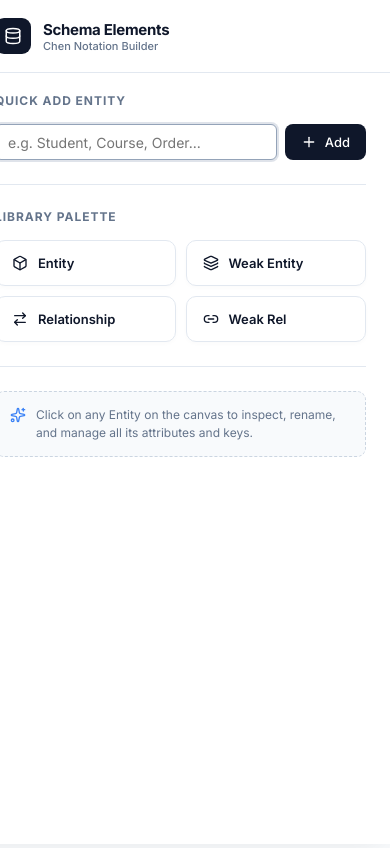
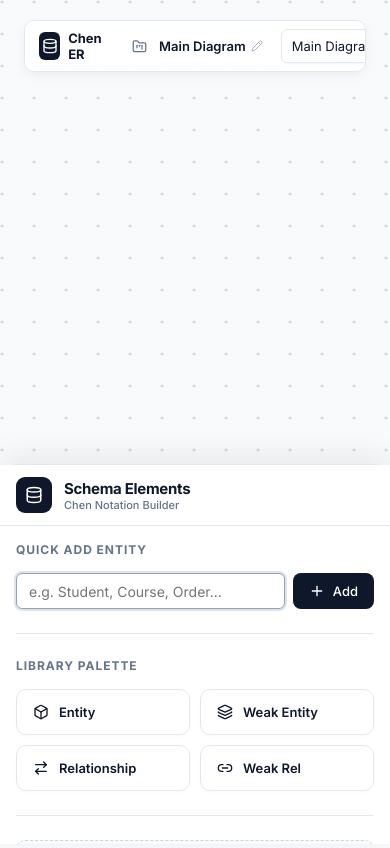
Before and after one commit to akashr206/ER-Diagram-Maker, a React (Vite) app: page / in a window 390 px wide. Built offline with nearby package versions, Linux system fonts and the light colour scheme.

Commit message:
make it responsive

```diff
--- a/src/App.jsx
+++ b/src/App.jsx
@@ -4,7 +4,7 @@ import { Canvas } from './components/Canvas';
 import { FloatingPanel } from './components/FloatingPanel';
 import { TopBar } from './components/TopBar';
 import { getNonOverlappingPosition } from './utils/placement';
-import { Analytics } from "@vercel/analytics/next";
+import { Analytics } from "@vercel/analytics/react";
 import {
   loadStoredDiagrams,
   saveDiagrams,
@@ -296,6 +296,7 @@ function App() {
 
   return (
       <>
+          <Analytics />
           {!presentationMode && (
               <>
                   <TopBar
--- a/src/components/Canvas.jsx
+++ b/src/components/Canvas.jsx
@@ -49,6 +49,9 @@ export const Canvas = ({
   const [panStart, setPanStart] = useState({ x: 0, y: 0 });
   const [isFullscreen, setIsFullscreen] = useState(false);
   const [draggedNodePos, setDraggedNodePos] = useState(null);
+
+  const pointersRef = useRef(new Map());
+  const pinchRef = useRef({ initialDist: 0, initialScale: 1, initialCenter: { x: 0, y: 0 }, initialPan: { x: 0, y: 0 } });
 
   useEffect(() => {
     setScale(viewport?.zoom || 1);
@@ -122,6 +125,25 @@ export const Canvas = ({
 
   const handleNodePointerDown = (e, nodeId) => {
     e.stopPropagation();
+    if (e.target && e.target.setPointerCapture) e.target.setPointerCapture(e.pointerId);
+    pointersRef.current.set(e.pointerId, { x: e.clientX, y: e.clientY });
+
+    if (pointersRef.current.size === 2) {
+      setIsDragging(false);
+      setDraggedNodeId(null);
+      setDraggedNodePos(null);
+
+      const pts = Array.from(pointersRef.current.values());
+      const dist = Math.hypot(pts[0].x - pts[1].x, pts[0].y - pts[1].y);
+      pinchRef.current = {
+        initialDist: dist,
+        initialScale: scale,
+        initialCenter: { x: (pts[0].x + pts[1].x) / 2, y: (pts[0].y + pts[1].y) / 2 },
+        initialPan: { ...pan }
+      };
+      setIsPanning(true);
+      return;
+    }
 
     if (presentationMode) return;
 
@@ -158,15 +180,54 @@ export const Canvas = ({
   };
 
   const handleBgPointerDown = (e) => {
-    setIsPanning(true);
-    setPanStart({ x: e.clientX - pan.x, y: e.clientY - pan.y });
+    if (e.target && e.target.setPointerCapture) e.target.setPointerCapture(e.pointerId);
+    pointersRef.current.set(e.pointerId, { x: e.clientX, y: e.clientY });
+
+    if (pointersRef.current.size === 2) {
+      const pts = Array.from(pointersRef.current.values());
+      const dist = Math.hypot(pts[0].x - pts[1].x, pts[0].y - pts[1].y);
+      pinchRef.current = {
+        initialDist: dist,
+        initialScale: scale,
+        initialCenter: { x: (pts[0].x + pts[1].x) / 2, y: (pts[0].y + pts[1].y) / 2 },
+        initialPan: { ...pan }
+      };
+      setIsPanning(true);
+    } else if (pointersRef.current.size === 1) {
+      setIsPanning(true);
+      setPanStart({ x: e.clientX - pan.x, y: e.clientY - pan.y });
+    }
   };
 
   const handlePointerMove = (e) => {
-    if (isPanning) {
+    if (pointersRef.current.has(e.pointerId)) {
+      pointersRef.current.set(e.pointerId, { x: e.clientX, y: e.clientY });
+    }
+
+    if (pointersRef.current.size === 2) {
+      const pts = Array.from(pointersRef.current.values());
+      const dist = Math.hypot(pts[0].x - pts[1].x, pts[0].y - pts[1].y);
+      const currentCenter = { x: (pts[0].x + pts[1].x) / 2, y: (pts[0].y + pts[1].y) / 2 };
+
+      const pRef = pinchRef.current;
+      if (pRef.initialDist > 0) {
+        const scaleRatio = dist / pRef.initialDist;
+        const newScale = Math.min(Math.max(0.2, pRef.initialScale * scaleRatio), 4);
+
+        const newPanX = currentCenter.x - ((pRef.initialCenter.x - pRef.initialPan.x) / pRef.initialScale) * newScale;
+        const newPanY = currentCenter.y - ((pRef.initialCenter.y - pRef.initialPan.y) / pRef.initialScale) * newScale;
+
+        setScale(newScale);
+        setPan(clampPan({ x: newPanX, y: newPanY }));
+      }
+      return;
+    }
+
+    if (isPanning && pointersRef.current.size <= 1) {
+      const activePointer = Array.from(pointersRef.current.values())[0] || { x: e.clientX, y: e.clientY };
       setPan(clampPan({
-        x: e.clientX - panStart.x,
-        y: e.clientY - panStart.y
+        x: activePointer.x - panStart.x,
+        y: activePointer.y - panStart.y
       }));
       return;
     }
@@ -188,7 +249,16 @@ export const Canvas = ({
     setDraggedNodePos({ x: newX, y: newY });
   };
 
-  const handlePointerUp = () => {
+  const handlePointerUp = (e) => {
+    pointersRef.current.delete(e.pointerId);
+
+    if (pointersRef.current.size === 1) {
+       const remaining = Array.from(pointersRef.current.values())[0];
+       setPanStart({ x: remaining.x - pan.x, y: remaining.y - pan.y });
+       pinchRef.current.initialDist = 0;
+       return;
+    }
+
     if (draggedNodeId && draggedNodePos) {
       updateNodePosition(draggedNodeId, draggedNodePos.x, draggedNodePos.y);
     }
@@ -199,6 +269,7 @@ export const Canvas = ({
     setDraggedNodeId(null);
     setDraggedNodePos(null);
     setIsPanning(false);
+    pinchRef.current.initialDist = 0;
   };
 
   useEffect(() => {
--- a/src/index.css
+++ b/src/index.css
@@ -881,3 +881,41 @@ button {
   grid-template-columns: 1.2fr 1fr;
   gap: 8px;
 }
+
+@media (max-width: 768px) {
+  .sidebar {
+    top: auto;
+    bottom: 0;
+    width: 100%;
+    height: 45vh;
+    border-left: none;
+    border-top: 1px solid var(--border-color);
+    border-radius: 16px 16px 0 0;
+    box-shadow: 0 -8px 32px rgba(0, 0, 0, 0.08);
+  }
+
+  .zoom-controls-container {
+    bottom: calc(45vh + 16px) !important;
+  }
+
+  .canvas-topbar {
+    width: calc(100% - 48px);
+    overflow-x: auto;
+    justify-content: flex-start;
+    padding-right: 20px;
+    -ms-overflow-style: none; /* IE and Edge */
+    scrollbar-width: none; /* Firefox */
+  }
+
+  .canvas-topbar::-webkit-scrollbar {
+    display: none;
+  }
+
+  .sidebar-header {
+    padding: 12px 16px;
+  }
+
+  .sidebar-content {
+    padding: 16px 16px 24px;
+  }
+}
```
Lines whose indentation alone changed are shown as unchanged.
